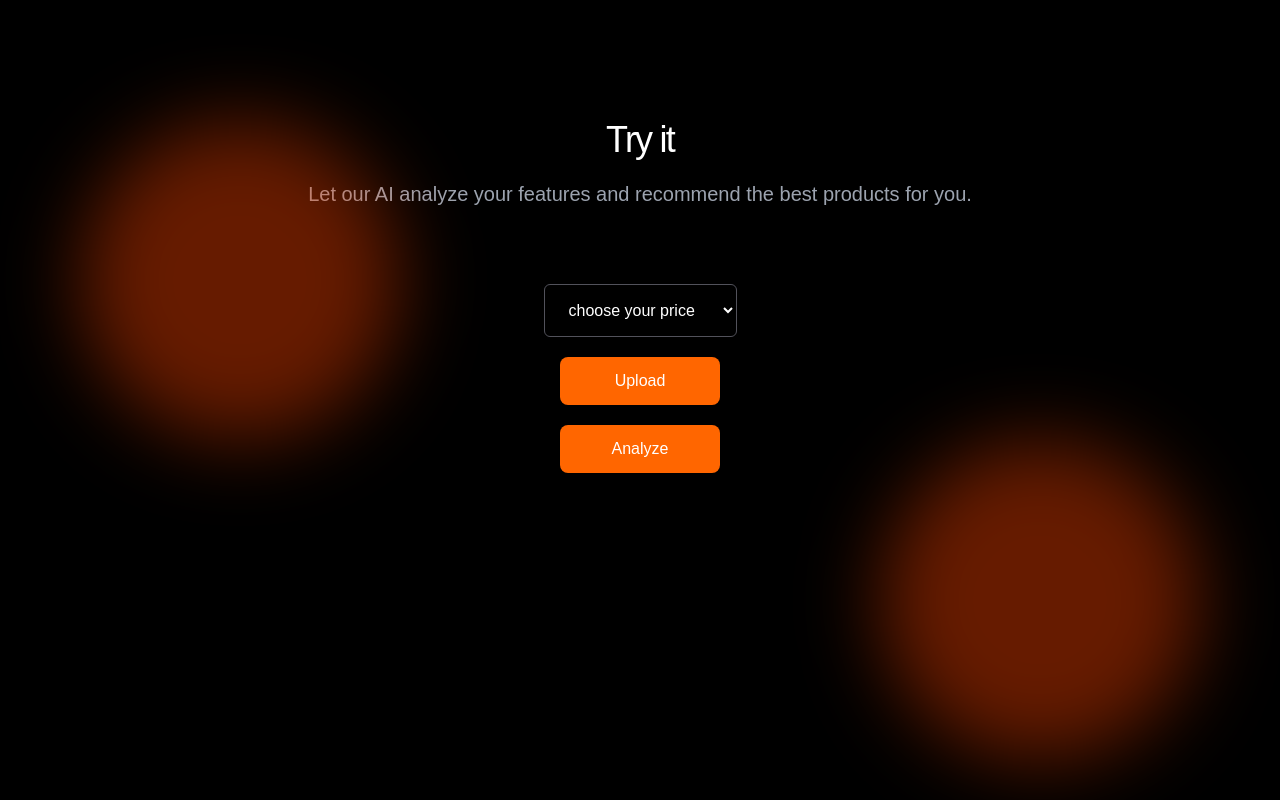
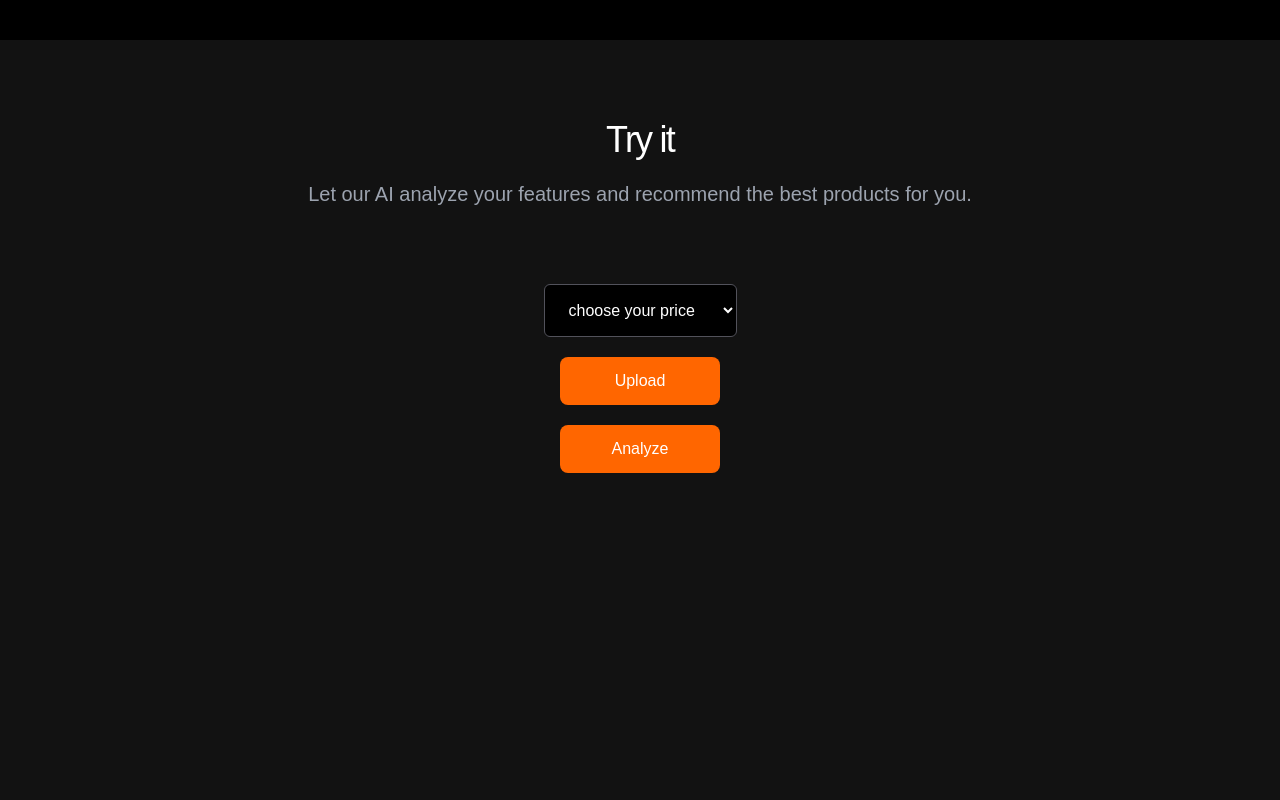
Before and after one commit to abhialuru/BestMatch.AI-white, a Next.js app: page / in a window 1280 px wide. Shown: the part 1560-2360 px from the top of the page. Built offline with nearby package versions, Linux system fonts and the light colour scheme.

Commit message:
improved gradii backgrounds

```diff
--- a/src/components/Try.tsx
+++ b/src/components/Try.tsx
@@ -134,10 +134,8 @@ function Try() {
   return (
     <section
       id="try"
-      className="w-full min-h-screen p-5 lg:p-10 bg-black relative"
+      className="w-full min-h-screen p-5 lg:p-10 bg-none relative"
     >
-      <div className="absolute top-20 left-20 rounded-full w-80 h-80 bg-[#FF4500]/40 filter blur-2xl"></div>
-      <div className="absolute  bottom-20 right-20 rounded-full w-80 h-80 bg-[#FF4500]/40 filter blur-2xl"></div>
       <div className="flex flex-col justify-center text-center items-center gap-5 mt-10">
         <Textanim>
           <h1 className="text-4xl tracking-tighter text-center">Try it</h1>
```
